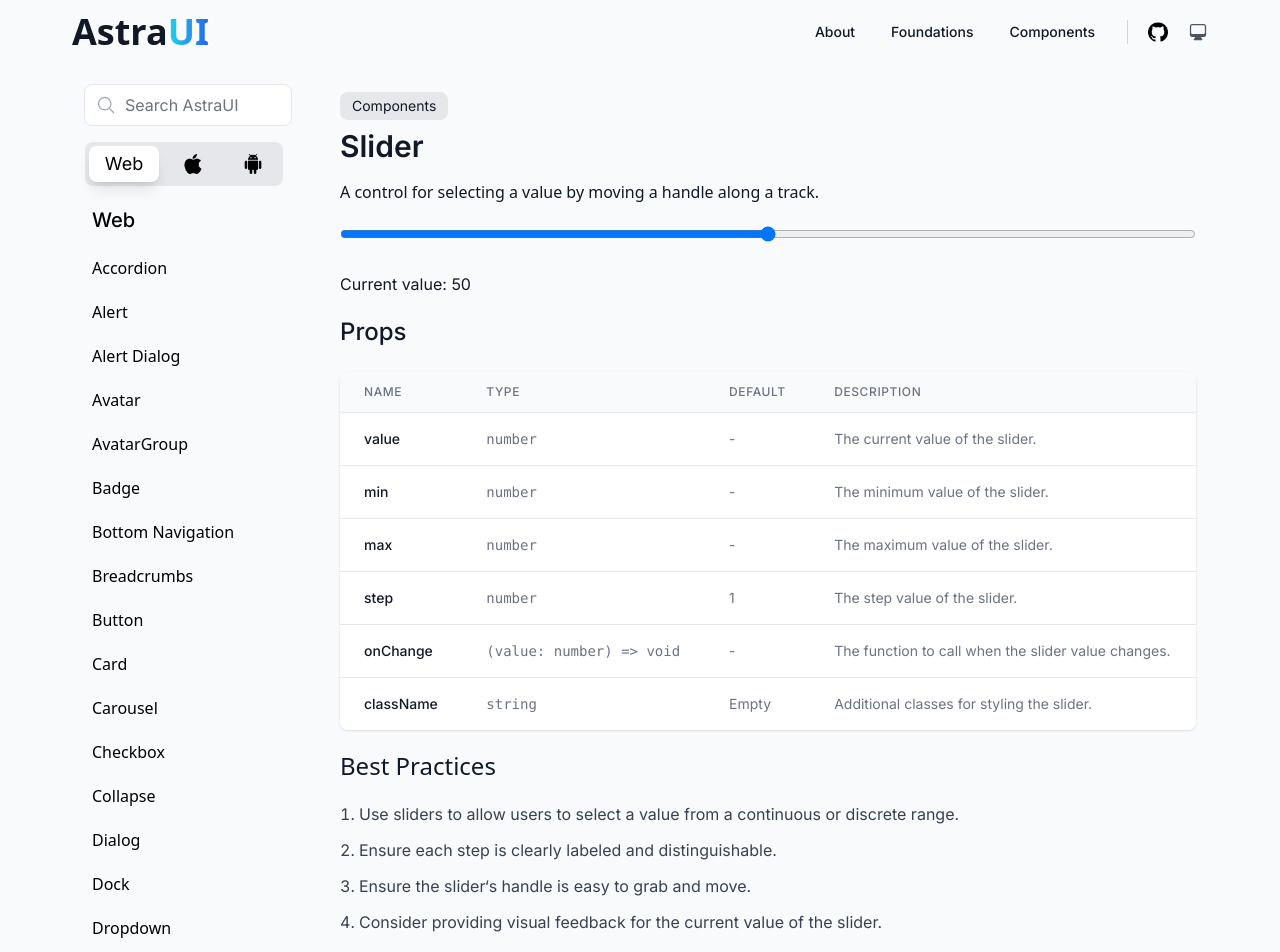
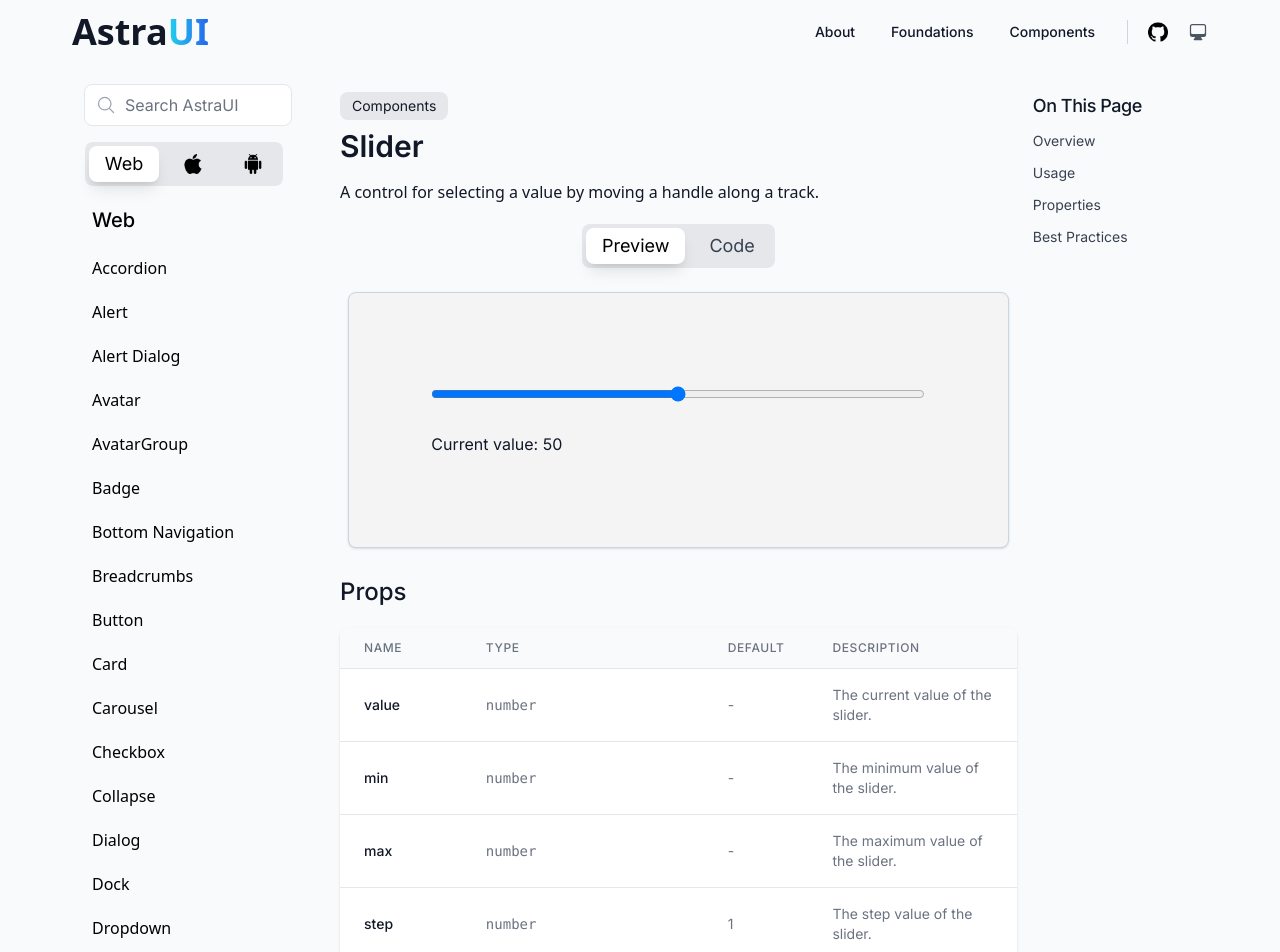
Before and after one commit to ahmadrafidev/astra, a Next.js app: page /components/slider in a window 1280 px wide. Shown: the top 952 px of the page. Built offline with nearby package versions, Linux system fonts and the light colour scheme.

Commit message:
feat: improving slider page

```diff
--- a/components/Slider/SliderPageClient.tsx
+++ b/components/Slider/SliderPageClient.tsx
@@ -2,8 +2,15 @@
 
 import React, { useState } from 'react';
 
+import { Prism as SyntaxHighlighter } from 'react-syntax-highlighter';
+import { materialLight } from 'react-syntax-highlighter/dist/cjs/styles/prism';
+
+import TOC from '@/components/TOC/TOC';
+import { Tabs, Tab } from '@/components/Tabs/Tabs';
+
 import Layout from '../Layout/Layout';
 import Badge from '../Badge/Badge';
+
 import Slider from './Slider';
 
 const SliderPageClient: React.FC = () => {
@@ -11,18 +18,43 @@ const SliderPageClient: React.FC = () => {
 
     const handleChange = (e: React.ChangeEvent<HTMLInputElement>) => {
         setValue(Number(e.target.value));
-    }
+    };
+
+    const tocItems = [
+        { id: 'overview', label: 'Overview' },
+        { id: 'usage', label: 'Usage' },
+        { id: 'properties', label: 'Properties' },
+        { id: 'best-practices', label: 'Best Practices' },
+    ];
+
+    const codeExample = `
+        <Slider
+            value={value}
+            min={0}
+            max={100}
+            onChange={handleChange}
+            className="w-full"
+        />
+    `;
 
     return (
         <Layout>
+            <div className="flex">
+                <div className="w-4/5 pr-2">
                     <Badge text="Components" />
-            <div className="flex flex-col mb-5">
+                    <div id="overview" className="flex flex-col mb-5 scroll-mt-16">
                         <h1 className="text-2xl md:text-3xl font-semibold mb-4 text-gray-900 dark:text-gray-50">Slider</h1>
                         <p className="text-sm md:text-base font-normal font-sans text-gray-900 dark:text-gray-50">
                             A control for selecting a value by moving a handle along a track.
                         </p>
                     </div>
-            <div className="space-y-6">
+
+                    {/* Variants Section */}
+                    <section id="usage" className="scroll-mt-20">
+                        <Tabs>
+                            <Tab label="Preview">
+                                <div className="relative w-full h-64 overflow-hidden mt-4 rounded-lg flex justify-center items-center bg-zinc-100 dark:bg-zinc-950 shadow border border-slate-300 dark:border-slate-800">
+                                    <div className="w-3/4 space-y-6">
                                         <Slider
                                             value={value}
                                             min={0}
@@ -32,9 +64,44 @@ const SliderPageClient: React.FC = () => {
                                         />
                                         <p className="text-gray-900 dark:text-gray-50">Current value: {value}</p>
                                     </div>
-            {/* Props Section */}
-            <section className="my-5">
-                <h2 className="text-xl md:text-2xl font-medium text-gray-900 dark:text-gray-50 mb-6">Props</h2>
+                                </div>
+                            </Tab>
+                            <Tab label="Code">
+                                <div
+                                    className="relative rounded-lg bg-gray-900 dark:bg-gray-800/90 mt-4"
+                                    role="region"
+                                    aria-label="Code Snippet in tsx"
+                                >
+                                    <div className="flex justify-between items-center px-4 py-2 border-b border-gray-800">
+                                        <span className="text-sm font-medium text-gray-100">
+                                            tsx
+                                        </span>
+                                    </div>
+                                    <div className="overflow-auto rounded-lg border border-gray-800">
+                                        <SyntaxHighlighter
+                                            language="tsx"
+                                            style={materialLight}
+                                            showLineNumbers={false}
+                                            wrapLongLines={true}
+                                            customStyle={{
+                                                margin: 1.5,
+                                                borderRadius: '0.5rem 0.5rem 0.5rem 0.5rem',
+                                                fontSize: '14px',
+                                                lineHeight: '1.25',
+                                                padding: '10px',
+                                            }}
+                                        >
+                                            {codeExample}
+                                        </SyntaxHighlighter>
+                                    </div>
+                                </div>
+                            </Tab>
+                        </Tabs>
+                    </section>
+
+                    {/* Properties Section */}
+                    <section id="properties" className="my-5 scroll-mt-20">
+                        <h2 className="text-xl md:text-2xl font-medium text-gray-900 dark:text-gray-50 mb-5">Props</h2>
                         <div className="bg-white dark:bg-gray-800 rounded-lg shadow overflow-hidden">
                             <table className="min-w-full divide-y divide-gray-200 dark:divide-gray-700">
                                 <thead className="bg-gray-50 dark:bg-gray-700">
@@ -79,25 +146,29 @@ const SliderPageClient: React.FC = () => {
                                     <tr>
                                         <td className="px-6 py-4 whitespace-nowrap text-sm font-medium text-gray-900 dark:text-gray-100">className</td>
                                         <td className="px-6 py-4 whitespace-nowrap text-sm text-gray-500 dark:text-gray-300 font-mono">string</td>
-                                <td className="px-6 py-4 whitespace-nowrap text-sm text-gray-500 dark:text-gray-300">Empty</td>
+                                        <td className="px-6 py-4 whitespace-nowrap text-sm text-gray-500 dark:text-gray-300">-</td>
                                         <td className="px-6 py-4 text-sm text-gray-500 dark:text-gray-300">Additional classes for styling the slider.</td>
                                     </tr>
                                 </tbody>
                             </table>
                         </div>
                     </section>
+
                     {/* Best Practices Section */}
-            <section className="my-5">
+                    <section id="best-practices" className="scroll-mt-20">
                         <h2 className="text-xl md:text-2xl font-medium font-sans text-gray-900 dark:text-gray-50 mb-5">Best Practices</h2>
                         <div className="space-y-4">
                             <ul className="list-decimal list-inside text-gray-700 dark:text-gray-300 space-y-3">
                                 <li>Use sliders to allow users to select a value from a continuous or discrete range.</li>
                                 <li>Ensure each step is clearly labeled and distinguishable.</li>
-                        <li>Ensure the slider‘s handle is easy to grab and move.</li>
+                                <li>Ensure the slider’s handle is easy to grab and move.</li>
                                 <li>Consider providing visual feedback for the current value of the slider.</li>
                             </ul>
                         </div>
                     </section>
+                </div>
+                <TOC items={tocItems} />
+            </div>
         </Layout>
     );
 };
```
Lines whose indentation alone changed are shown as unchanged.
